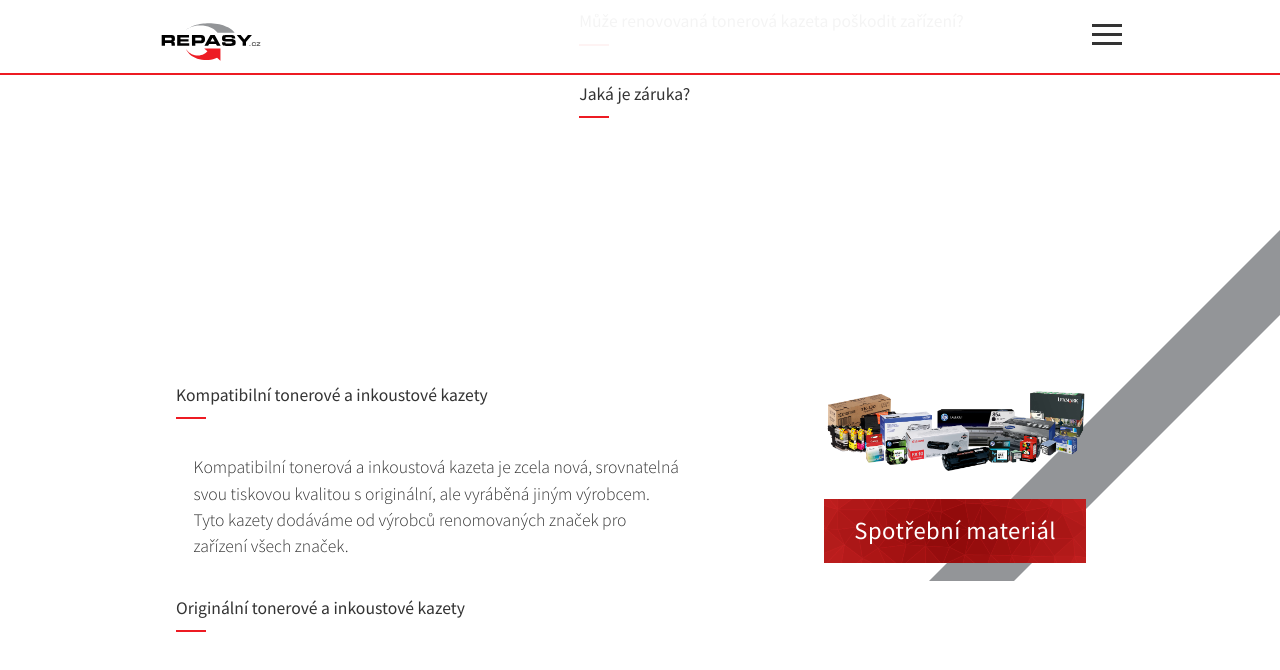
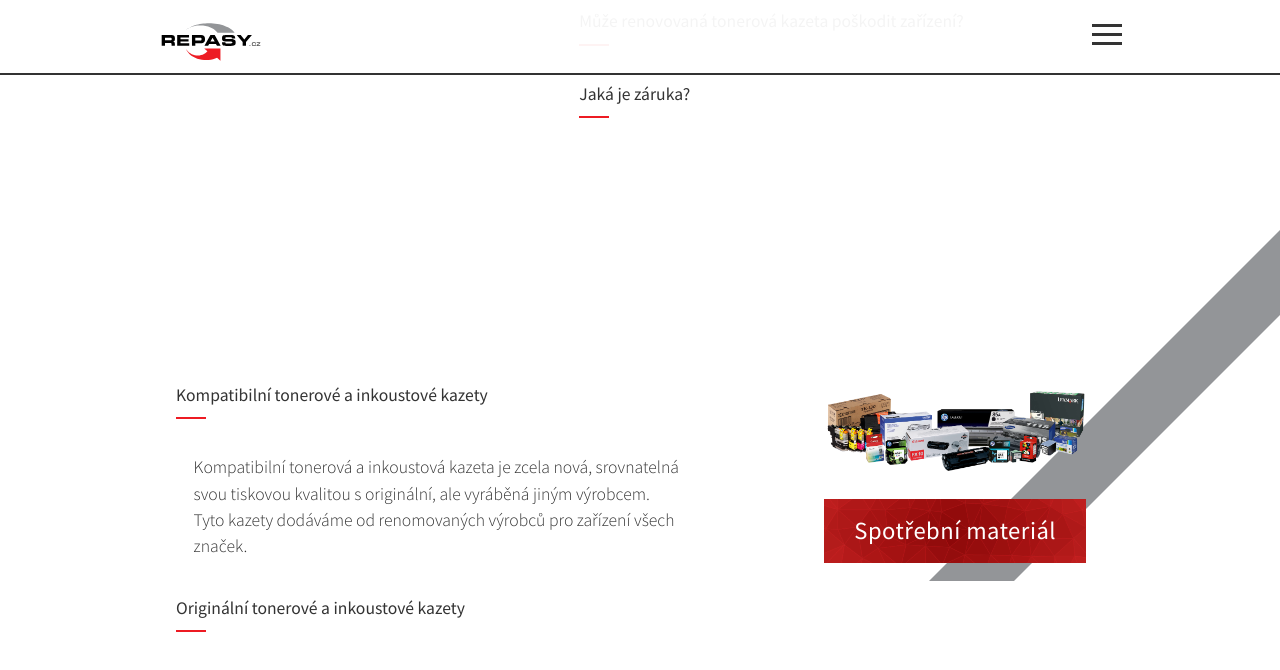
Before and after one commit to matejkubicek/repasy, a website: page index.html in a window 1280 px wide. Both pictures are taken after a click on the element "Kompatibilní tonerové a inkoustové kazety". Shown: the part 1190-1860 px from the top of the page. Drawn offline with nearby package versions, Linux system fonts and the light colour scheme.

Commit message:
Drobné úpravy

```diff
--- a/index.html
+++ b/index.html
@@ -135,7 +135,7 @@
                 <dl>
                     <dt>Kompatibilní tonerové a inkoustové kazety</dt>
                     <dd>Kompatibilní tonerová a inkoustová kazeta je zcela nová, srovnatelná svou tiskovou kvalitou s
-                        originální, ale vyráběná jiným výrobcem. Tyto kazety dodáváme od výrobců renomovaných značek pro
+                        originální, ale vyráběná jiným výrobcem. Tyto kazety dodáváme od renomovaných výrobců pro
                         zařízení všech značek.</dd>
                     <dt>Originální tonerové a inkoustové kazety</dt>
                     <dd>V nabídce máme spotřební materiál od výrobců všech značek.</dd>
--- a/scss/components/_nav.scss
+++ b/scss/components/_nav.scss
@@ -7,7 +7,7 @@
   justify-content: space-between;
   width: 100%;
   max-width: 2200px;
-  border-bottom: 2px solid $bg-col-sc;
+  border-bottom: 2px solid $bg-col-tr;
 }
 
 .nav__logo {
```
Also changed, not shown: css/style.css.
